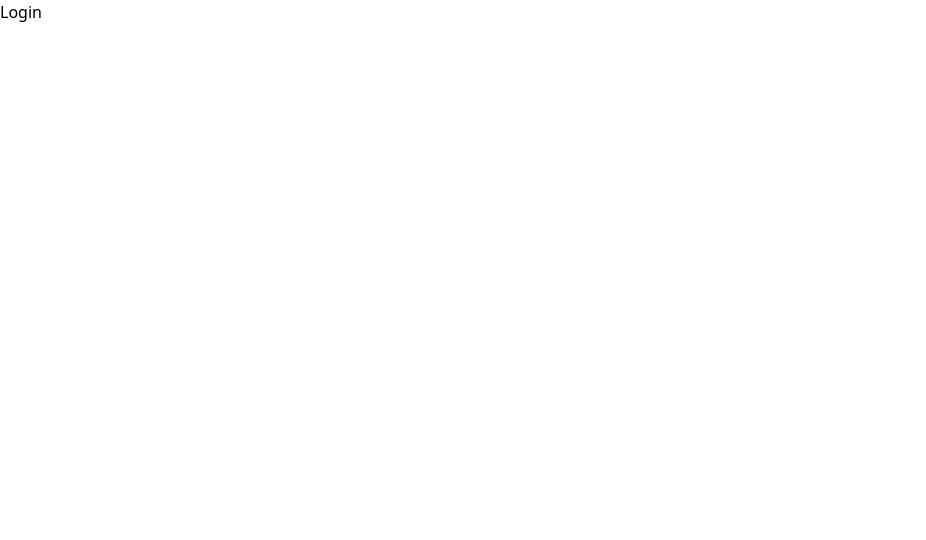
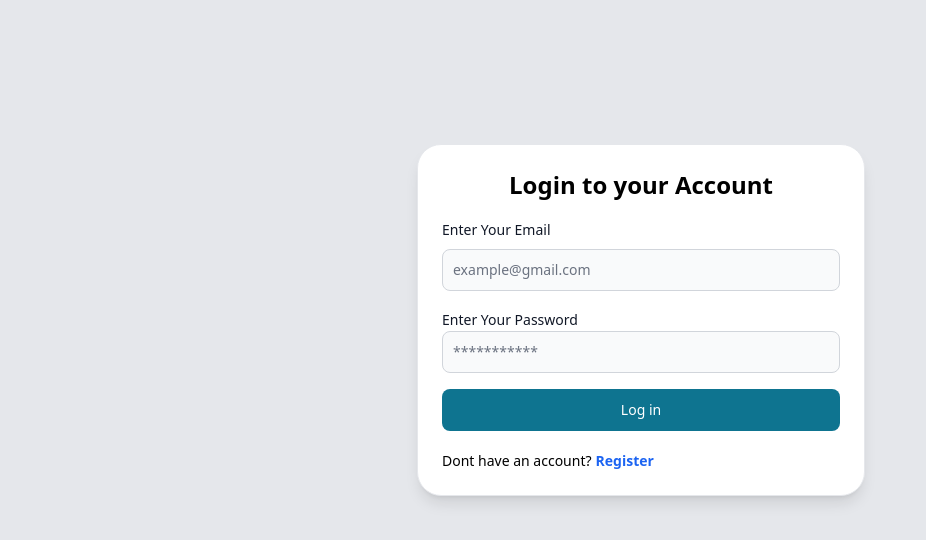
Before and after one commit to Mithun20522/MERN-Hospital-Management-Portal, a React (Vite) app in the folder frontend/: page /login in a window 1280 px wide. Shown: the top 540 px of the page, without its empty margins (0-926 px from the left). Built offline with nearby package versions, Linux system fonts and the light colour scheme.

Commit message:
login page UI done

```diff
--- a/frontend/src/pages/Login.jsx
+++ b/frontend/src/pages/Login.jsx
@@ -1,8 +1,42 @@
-import React from 'react'
-
+import {Button, Card, Label, TextInput} from 'flowbite-react'
+import {Link} from 'react-router-dom';
+import { motion } from 'framer-motion';
 const Login = () => {
   return (
-    <div>Login</div>
+    <section className='bg-gray-200 py-36 h-screen'>
+      <motion.div
+      animate={{ x: 1 }}
+      transition={{ type: "spring", stiffness: 100 }}
+    >
+      <Card className='max-w-md mx-auto shadow-lg rounded-3xl'>
+      <h1 className='text-center text-2xl font-bold'>Login to your Account</h1>
+      <form className='flex flex-col gap-4'>
+        <div>
+          <div className='mb-2'>
+            <Label htmlFor='email' value='Enter Your Email'/>
+          </div>
+          <div>
+            <TextInput id='email' type='email' placeholder='example@gmail.com' required/>
+          </div>
+        </div>
+        <div>
+          <div>
+            <Label htmlFor='password' value='Enter Your Password'/>
+          </div>
+          <div>
+            <TextInput id='password' type='password' placeholder='***********' required/>
+          </div>
+        </div>
+        <Button type='submit'>Log in</Button>
+        <div className='text-sm space-x-1 mt-1'>
+          <span>Dont have an account?</span>
+          <Link className='text-blue-600 font-semibold hover:underline'>Register</Link>
+        </div>
+      </form>
+    </Card>
+      </motion.div>
+
+    </section>
   )
 }
 
```
